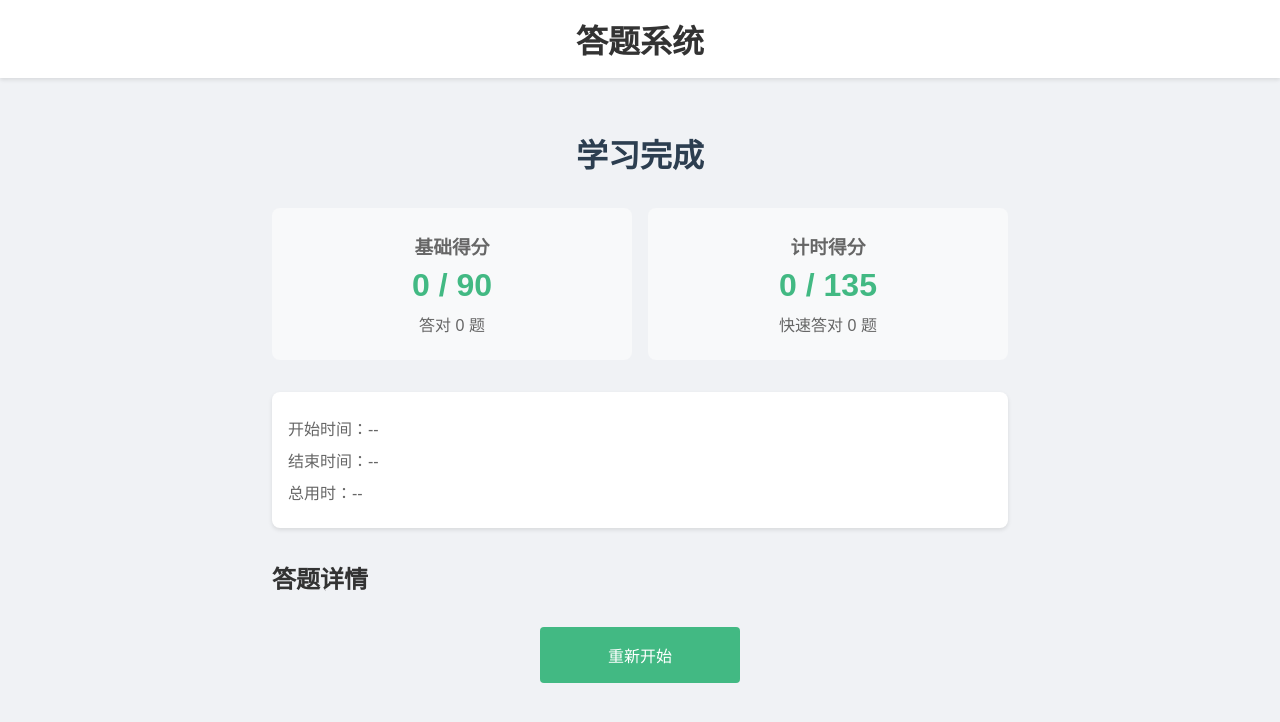
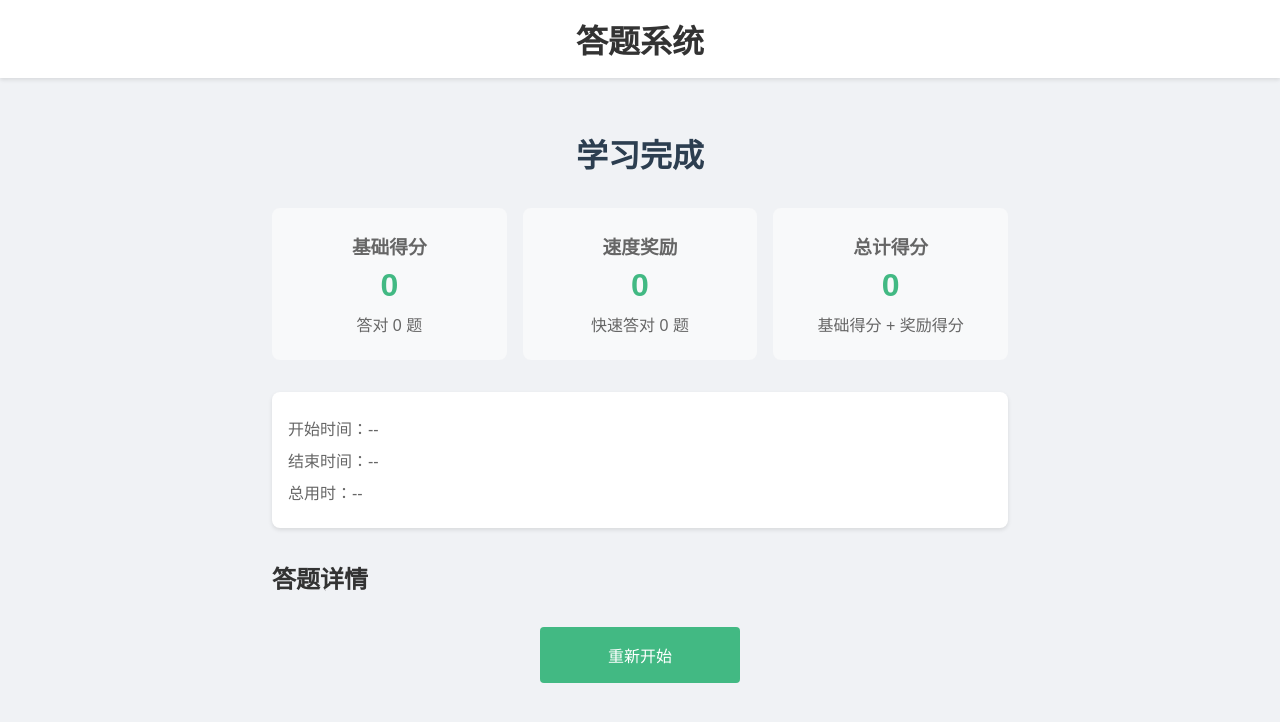
Before and after one commit to lr1997/quiz-app, a Vue app: page /result in a window 1280 px wide. Shown: the top 722 px of the page. Built offline with nearby package versions, Linux system fonts and the light colour scheme.

Commit message:
修改结果页面

```diff
--- a/src/views/ResultView.vue
+++ b/src/views/ResultView.vue
@@ -7,14 +7,23 @@
       <div class="score-summary">
         <div class="score-card">
           <h3>基础得分</h3>
-          <p class="score">{{ store.scoring.basicScore.current }} / {{ store.totalPossibleScores.basic }}</p>
+          <!-- <p class="score">{{ store.scoring.basicScore.current }} / {{ store.totalPossibleScores.basic }}</p> -->
+          <p class="score">{{ store.scoring.basicScore.current }}</p>
+
           <p class="detail">答对 {{ store.scoring.basicScore.correctCount }} 题</p>
         </div>
+        <div class="score-card">
+            <h3>速度奖励</h3>
+            <p class="score">{{ store.scoring.timeScore.current -  store.scoring.basicScore.current}}</p>
+          <p class="detail">快速答对 {{ store.scoring.timeScore.fastAnswers }} 题</p>
+        </div>
+        <div class="score-card">
+          <h3>总计得分</h3>
+          <!-- <p class="score">{{ store.scoring.timeScore.current }} / {{ store.totalPossibleScores.time }}</p> -->
+          <p class="score">{{ store.scoring.timeScore.current }} </p>
 
-        <div class="score-card">
-          <h3>计时得分</h3>
-          <p class="score">{{ store.scoring.timeScore.current }} / {{ store.totalPossibleScores.time }}</p>
-          <p class="detail">快速答对 {{ store.scoring.timeScore.fastAnswers }} 题</p>
+          <!-- <p class="detail">快速答对 {{ store.scoring.timeScore.fastAnswers }} 题</p> -->
+          <p class="detail">基础得分 + 奖励得分</p>
         </div>
       </div>
 
```
